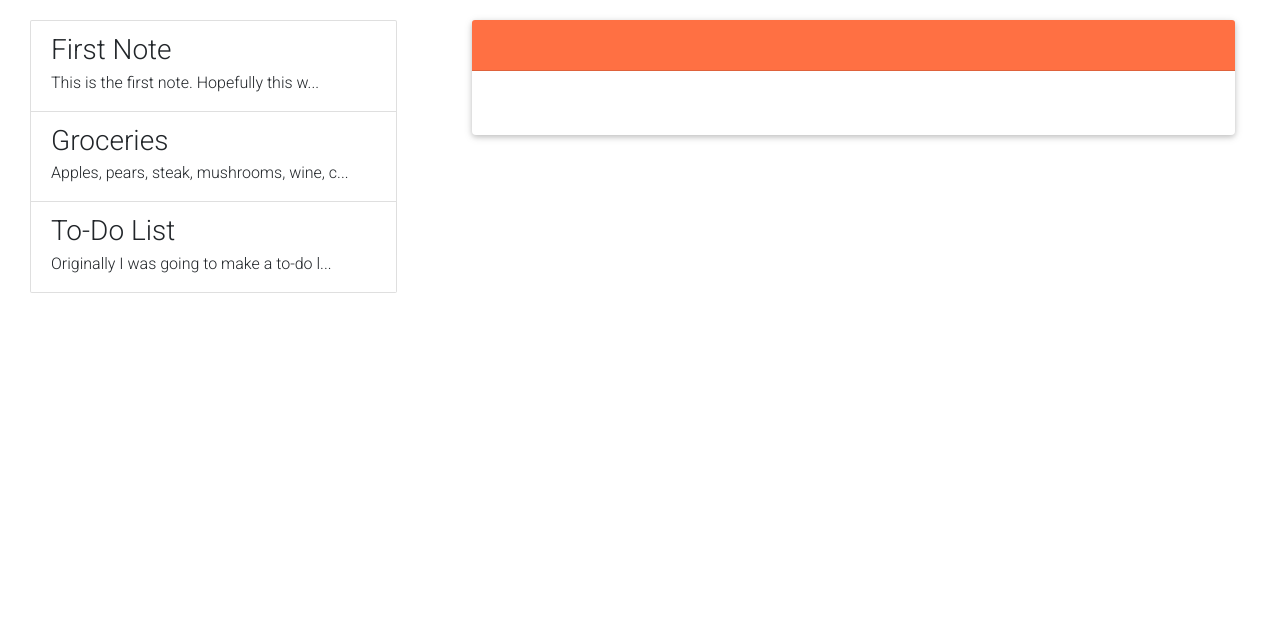
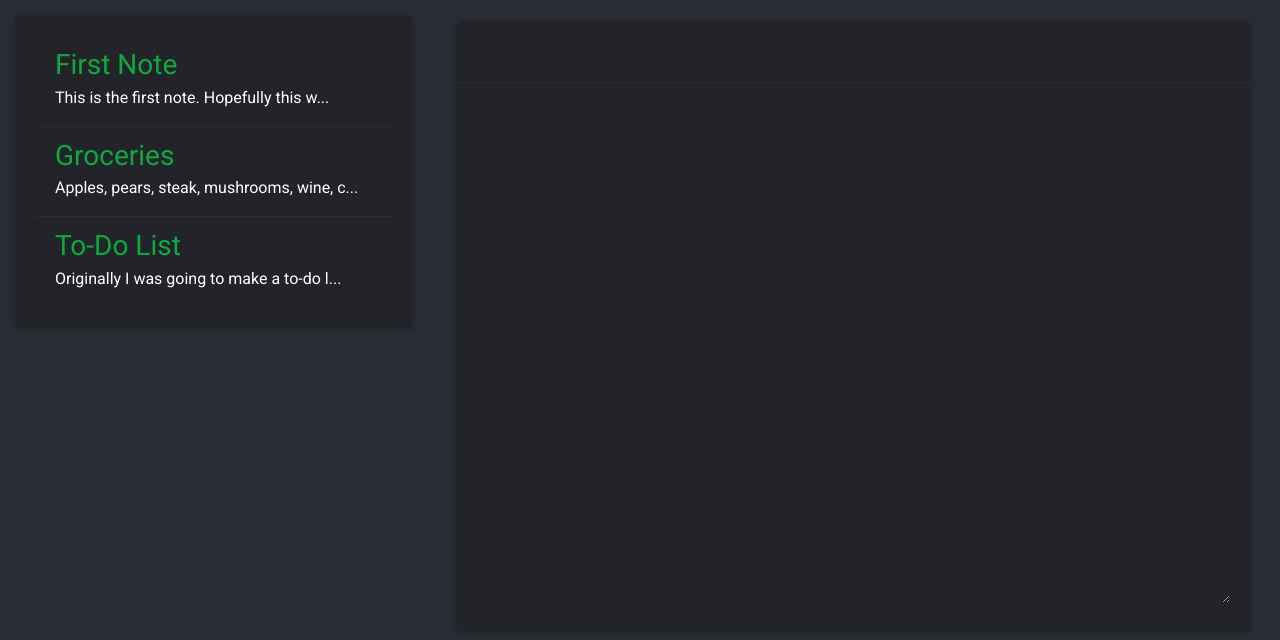
Before and after one commit to coulthurst/notes, a React (Create React App) app: page / in a window 1280 px wide. Shown: the top 640 px of the page. Built offline with nearby package versions, Linux system fonts and the light colour scheme.

Commit message:
dark mode. most imporant feature

```diff
--- a/public/index.html
+++ b/public/index.html
@@ -22,7 +22,7 @@
       work correctly both with client-side routing and a non-root public URL.
       Learn how to configure a non-root public URL by running `npm run build`.
     -->
-
+    <link rel="stylesheet" href="./style.css" />
     <title>React App</title>
   </head>
   <body>
--- a/public/style.css
+++ b/public/style.css
@@ -2,13 +2,45 @@ body {
   background-color: rgb(42, 45, 53) !important;
 }
 
+.note-list .card-body,
 .note-list li,
 .navbar,
-.note-editor {
+.note-title,
+.note-title input,
+.note-body,
+.note-body textarea {
   background-color: rgb(35, 36, 42) !important;
   color: #fff !important;
 }
+.note-list li {
+  border: 1px solid rgb(42, 45, 53);
+  border-left: none;
+  border-right: none;
+}
+.note-list li:first-of-type {
+  border-top: none;
+}
+.note-list li:last-of-type {
+  border-bottom: none;
+}
+.note-list li h3 {
+  color: #0caa41 !important;
+}
 
-.note-list li h3 {
-  color: #0caa41;
+.note-title input {
+  color: #0caa41 !important;
+  font-size: 24px !important;
 }
+
+.note-body textarea {
+  min-height: 500px;
+}
+
+.note-body textarea:focus,
+.note-title input:focus {
+  outline: none;
+}
+
+.note-editor .card-header {
+  border-bottom: 1px solid rgb(42, 45, 53);
+}
--- a/src/components/NoteEditor/NoteEditor.js
+++ b/src/components/NoteEditor/NoteEditor.js
@@ -3,7 +3,6 @@ import {
   MDBCard,
   MDBCardTitle,
   MDBCardText,
-  MDBContainer,
   MDBCardBody,
   MDBCardHeader
 } from "mdbreact";
@@ -22,11 +21,9 @@ class NoteEditor extends Component {
 
   render() {
     return (
-      <div>
-        <div>
-          <MDBContainer>
+      <div className="note-editor">
         <MDBCard style={{ marginTop: "1rem" }}>
-              <MDBCardHeader color="deep-orange lighten-1">
+          <MDBCardHeader className="note-title">
             <input
               value={this.props.note.title}
               onChange={this.onTitleInputChange}
@@ -40,9 +37,9 @@ class NoteEditor extends Component {
               }}
             />
           </MDBCardHeader>
-              <MDBCardBody>
+          <MDBCardBody className="note-body">
             <MDBCardText>
-                  <input
+              <textarea
                 value={this.props.note.body}
                 onChange={this.onBodyInputChange}
                 onBlur={this.onNoteSave}
@@ -57,8 +54,6 @@ class NoteEditor extends Component {
             {/* <MDBBtn color="deep-orange">go somewhere</MDBBtn> */}
           </MDBCardBody>
         </MDBCard>
-          </MDBContainer>
-        </div>
       </div>
     );
   }
--- a/src/components/NoteList/NoteList.js
+++ b/src/components/NoteList/NoteList.js
@@ -1,5 +1,5 @@
 import React from "react";
-import { MDBContainer, MDBListGroup } from "mdbreact";
+import { MDBContainer, MDBListGroup, MDBCard, MDBCardBody } from "mdbreact";
 import Note from "../Note/Note";
 
 const NoteList = ({ notes, onNoteSelect }) => {
@@ -8,9 +8,13 @@ const NoteList = ({ notes, onNoteSelect }) => {
   });
 
   return (
-    <MDBContainer className="note-list" style={{ marginTop: "20px" }}>
-      <MDBListGroup>{renderedList}</MDBListGroup>
-    </MDBContainer>
+    <div className="note-list">
+      <MDBCard style={{ marginTop: "1rem" }}>
+        <MDBCardBody>
+          <MDBListGroup>{renderedList}</MDBListGroup>
+        </MDBCardBody>
+      </MDBCard>
+    </div>
   );
 };
 
```
Lines whose indentation alone changed are shown as unchanged.
